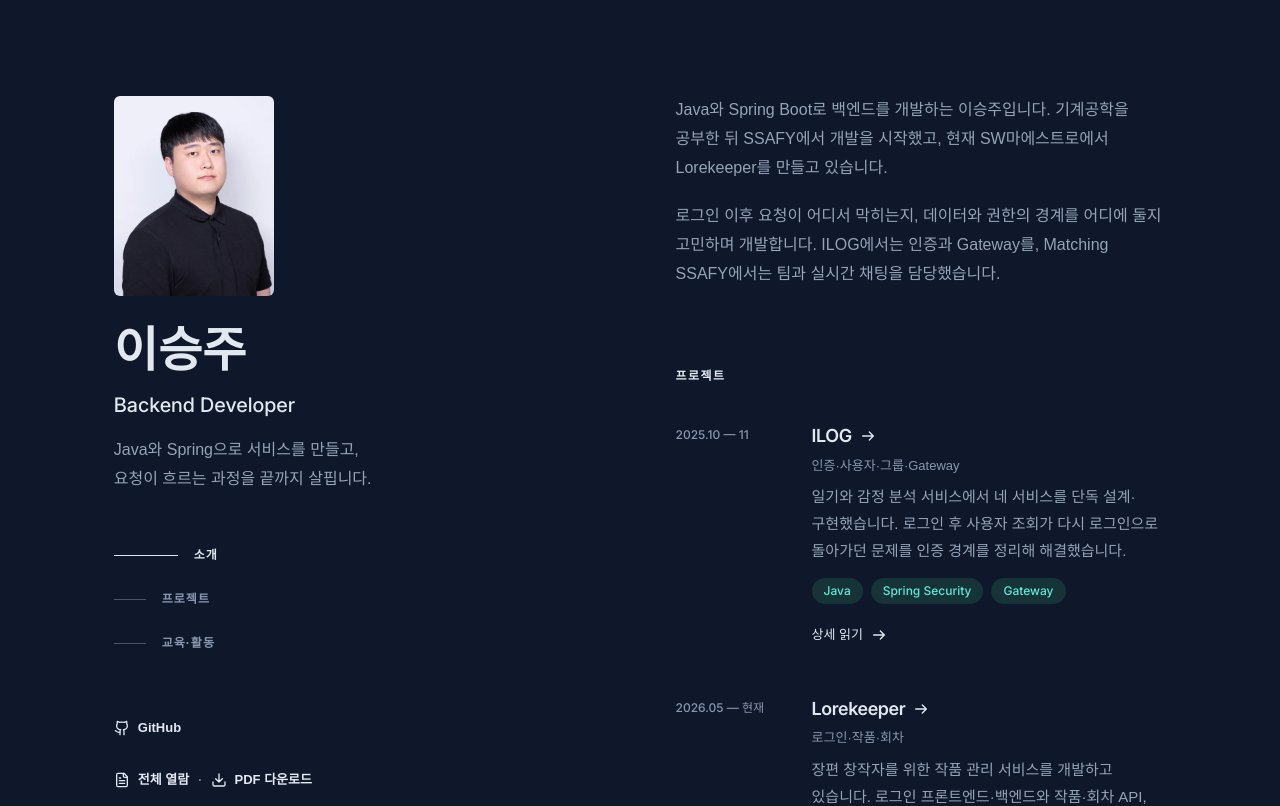
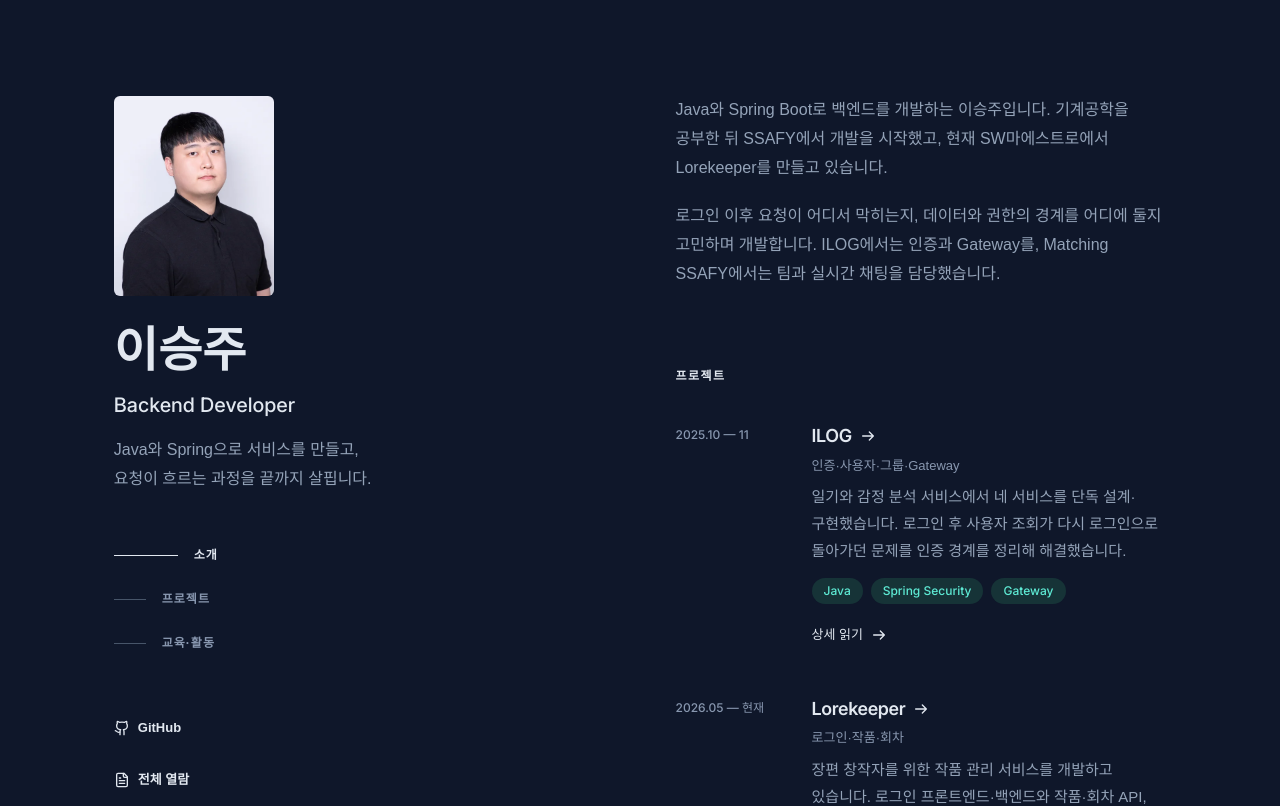
Before and after one commit to seungju-lab/portfolio, a Next.js app: page / in a window 1280 px wide. Shown: the top 806 px of the page. Built offline with nearby package versions, Linux system fonts and the light colour scheme; a web font is replaced by a local one.

Commit message:
Simplify portfolio PDF navigation and refresh design assets

```diff
--- a/scripts/pdf-manifest.json
+++ b/scripts/pdf-manifest.json
@@ -1,6 +1,6 @@
 {
-  "sourceSha256": "61a5ebdcb72215e1e85e29701b67f11bffd7e486705fa71e389fbb26cc214e29",
-  "pdfSha256": "ec0ec3161263cc17b6340e271f631cad7e3530c7dbbfe9f8ca34785b74458e28",
+  "sourceSha256": "136dc2d3bd6321680ed51ac216c4be9b42a6357ee18f4fb43d8b0b523447c607",
+  "pdfSha256": "f8612a4708604bef151bcef5945dcd827a3bb662f1de902a97207a9b83cbf761",
   "pages": 8,
   "chromium": "153.0.8010.12"
 }
--- a/src/app/globals.css
+++ b/src/app/globals.css
@@ -181,18 +181,6 @@ svg {
   gap: 0.5rem;
   margin-top: auto;
   padding-top: 2.5rem;
-}
-.profile-document-links,
-.profile-read-link {
-  display: flex;
-  align-items: center;
-  gap: 0.5rem;
-}
-.profile-document-links {
-  flex-wrap: wrap;
-}
-.profile-read-link > span {
-  color: var(--color-meta);
 }
 .profile-links .text-link {
   padding-right: 0;
--- a/src/app/layout.tsx
+++ b/src/app/layout.tsx
@@ -18,7 +18,10 @@ const inter = localFont({
 });
 
 export const metadata: Metadata = {
-  title: "이승주 | Backend Developer",
+  title: {
+    default: "이승주",
+    template: "이승주 | %s",
+  },
   description: "백엔드 개발자 이승주의 포트폴리오",
 };
 
--- a/src/app/page.tsx
+++ b/src/app/page.tsx
@@ -43,19 +43,9 @@ export default function Home() {
                 GitHub
               </TextLink>
             </li>
-            <li className="profile-document-links">
-              <span className="profile-read-link">
-                <TextLink href={profile.printHref} icon="print">
-                  전체 열람
-                </TextLink>
-                <span aria-hidden="true">·</span>
-              </span>
-              <TextLink
-                href={profile.pdfHref}
-                download={profile.pdfFilename}
-                icon="download"
-              >
-                PDF 다운로드
+            <li>
+              <TextLink href={profile.printHref} icon="print">
+                전체 열람
               </TextLink>
             </li>
             <li>
--- a/src/app/print/page.tsx
+++ b/src/app/print/page.tsx
@@ -14,7 +14,7 @@ import {
 } from "@/content/portfolio";
 
 export const metadata: Metadata = {
-  title: "전체 열람 · PDF | 이승주",
+  title: "전체 열람",
   description:
     "이승주의 소개와 세 프로젝트의 담당 범위·아키텍처·문제 해결·결과를 한 문서로 읽습니다.",
 };
--- a/src/app/projects/[slug]/page.tsx
+++ b/src/app/projects/[slug]/page.tsx
@@ -18,7 +18,7 @@ export async function generateMetadata({
   const project = projects.find((entry) => entry.slug === slug);
   if (!project) notFound();
   return {
-    title: `${project.title} | 이승주`,
+    title: project.title,
     description: project.summary,
   };
 }
--- a/src/components/portfolio.tsx
+++ b/src/components/portfolio.tsx
@@ -6,7 +6,7 @@ import type { ProjectSummary } from "@/content/portfolio";
 import Image from "next/image";
 import profilePortrait from "@/assets/profile-portrait.webp";
 
-type IconName = "arrow" | "external" | "back" | "github" | "print" | "download";
+type IconName = "arrow" | "external" | "back" | "github" | "print";
 
 export function Icon({ name }: { name: IconName }) {
   // Lucide 0.468.0: see lucide-LICENSE.txt for upstream attribution.
@@ -16,9 +16,6 @@ export function Icon({ name }: { name: IconName }) {
         <path d="M15 22v-4a4.8 4.8 0 0 0-1-3.5c3 0 6-2 6-5.5.08-1.25-.27-2.48-1-3.5.28-1.15.28-2.35 0-3.5 0 0-1 0-3 1.5-2.64-.5-5.36-.5-8 0C6 2 5 2 5 2c-.3 1.15-.3 2.35 0 3.5A5.403 5.403 0 0 0 4 9c0 3.5 3 5.5 6 5.5-.39.49-.68 1.05-.85 1.65-.17.6-.22 1.23-.15 1.85v4" />
         <path d="M9 18c-4.51 2-5-2-7-2" />
       </>
-    ),
-    download: (
-      <path d="M21 15v4a2 2 0 0 1-2 2H5a2 2 0 0 1-2-2v-4M7 10l5 5 5-5M12 15V3" />
     ),
     arrow: <path d="M4 12h16m-6-6 6 6-6 6" />,
     external: <path d="M6 18 18 6M6 6h12v12" />,
@@ -119,13 +116,11 @@ export function SectionLink({
 export function TextLink({
   href,
   external = false,
-  download,
   icon = external ? "external" : "arrow",
   children,
 }: {
   href: string;
   external?: boolean;
-  download?: string;
   icon?: IconName;
   children: ReactNode;
 }) {
@@ -133,19 +128,16 @@ export function TextLink({
     <a
       className="text-link"
       href={href}
-      download={download}
       target={external ? "_blank" : undefined}
       rel={external ? "noreferrer" : undefined}
     >
-      {(icon === "github" ||
-        icon === "print" ||
-        icon === "download" ||
-        icon === "back") && <Icon name={icon} />}
+      {(icon === "github" || icon === "print" || icon === "back") && (
+        <Icon name={icon} />
+      )}
       <span>{children}</span>
-      {icon !== "github" &&
-        icon !== "print" &&
-        icon !== "download" &&
-        icon !== "back" && <Icon name={icon} />}
+      {icon !== "github" && icon !== "print" && icon !== "back" && (
+        <Icon name={icon} />
+      )}
       {external && <span className="visually-hidden"> (새 탭)</span>}
     </a>
   );
--- a/src/content/portfolio.ts
+++ b/src/content/portfolio.ts
@@ -20,7 +20,6 @@ export const profile = {
   github: "https://github.com/ju1115",
   printHref: "/print/",
   pdfHref: "/portfolio.pdf",
-  pdfFilename: "이승주-포트폴리오.pdf",
 } as const;
 
 export const homeNavigation = [
```
Also changed, not shown: scripts/check-pdf-links.mjs (+9 -32 lines), src/app/icon.svg (added), 16 other files (tests, documents, lock files or other folders).
